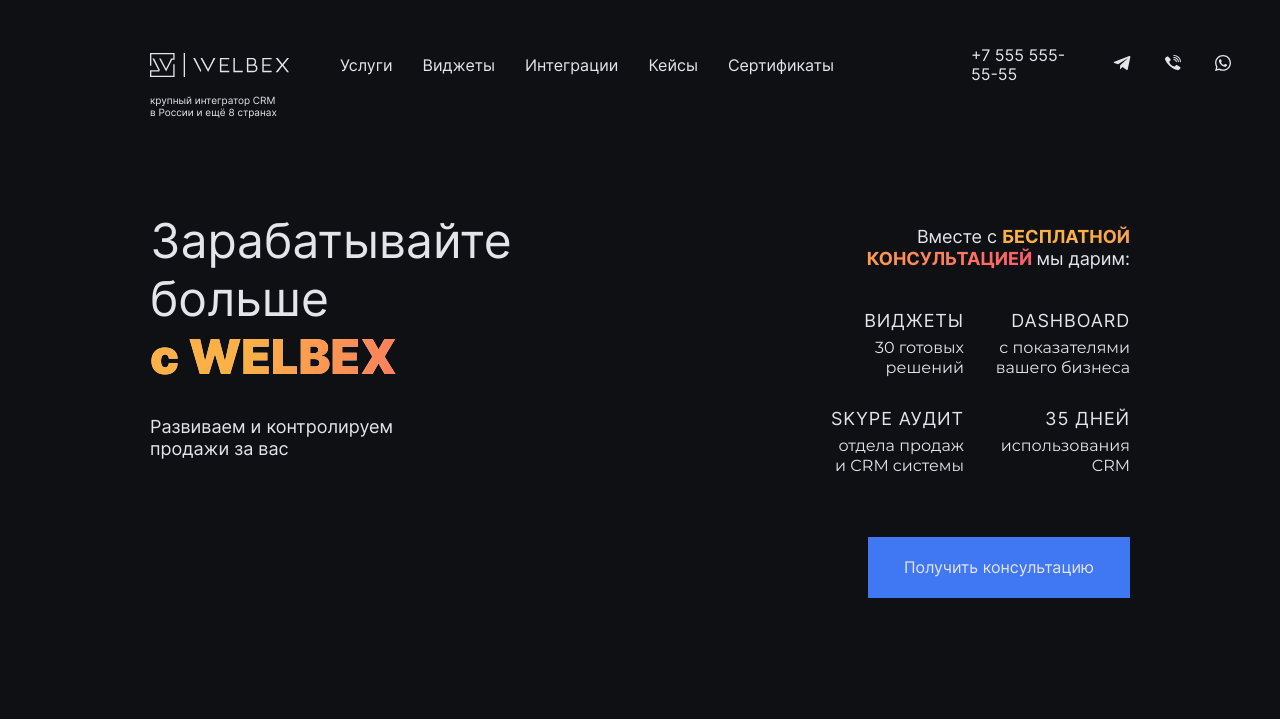
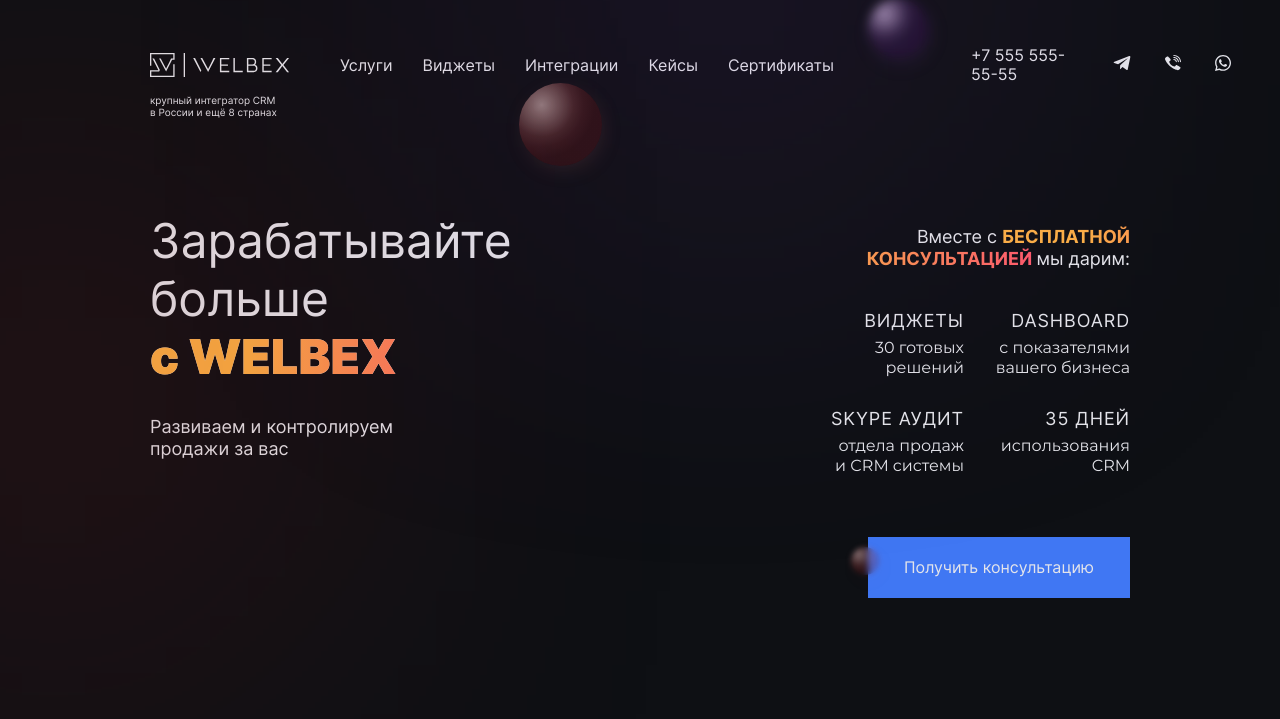
Before and after one commit to bevuxyna/welbex, a plain HTML site: page index.html in a window 1280 px wide. Shown: the top 719 px of the page. Drawn offline with Linux system fonts and the light colour scheme.

Commit message:
add background

```diff
--- /dev/null
+++ b/blocks/background/__bottom-ball/background__bottom-ball.css
@@ -0,0 +1,12 @@
+.background__bottom-ball {
+    position: absolute;
+    width: 28px;
+    height: 28px;
+    left: 851px;
+    top: 547px;
+    border-radius: 50%;
+    background: radial-gradient(64% 64% at 27.25% 26.5%, rgba(255, 208, 208, 0.48) 0%, rgba(212, 93, 93, 0.248) 59.67%, rgba(167, 49, 49, 0.264) 78.59%, rgba(130, 25, 25, 0.232) 100%) /* warning: gradient uses a rotation that is not supported by CSS and may not behave as expected */;
+    box-shadow: 3px 6px 27px -10px rgba(223, 125, 125, 0.25);
+    filter: blur(2.5px);
+    backdrop-filter: blur(2px);
+}
--- /dev/null
+++ b/blocks/background/__left-ball/background__left-ball.css
@@ -0,0 +1,10 @@
+.background__left-ball {
+    position: absolute;
+    width: 311px;
+    height: 311px;
+    left: -102px;
+    top: 251px;
+    background: #961A1A;
+    opacity: 0.5;
+    filter: blur(196px);
+}
--- a/blocks/background/__purple-ball/background__purple-ball.css
+++ b/blocks/background/__purple-ball/background__purple-ball.css
@@ -8,4 +8,5 @@
     position: absolute;
     left: 868px;
     top: -2px;
+    border-radius: 50%;
 }
--- /dev/null
+++ b/blocks/background/__red-ball/background__red-ball.css
@@ -0,0 +1,11 @@
+.background__red-ball {
+    position: absolute;
+    width: 83px;
+    height: 83px;
+    border-radius: 50%;
+    left: 519px;
+    top: 83px;
+    background: radial-gradient(64% 64% at 27.25% 26.5%, rgba(255, 208, 208, 0.536) 0%, rgba(212, 93, 93, 0.264) 59.67%, rgba(167, 49, 49, 0.248) 78.59%, rgba(130, 25, 25, 0.248) 100%) /* warning: gradient uses a rotation that is not supported by CSS and may not behave as expected */;
+    box-shadow: 3px 6px 27px -10px rgba(223, 125, 125, 0.25);
+    backdrop-filter: blur(2px);
+}
--- /dev/null
+++ b/blocks/background/__top-ball/background__top-ball.css
@@ -0,0 +1,10 @@
+.background__top-ball {
+    position: absolute;
+    width: 259px;
+    height: 259px;
+    left: 602px;
+    top: -154px;
+    background: #833AB4;
+    opacity: 0.5;
+    filter: blur(196px);
+}
--- a/index.html
+++ b/index.html
@@ -38,13 +38,15 @@
       <p class="header__about">крупный интегратор CRM в Росcии и ещё 8 странах</p>
     </header>
 
-    <!--    <img src="images/purple%20ball.svg" class="background__purple-ball">-->
+    <section class="background">
+      <div class="background__purple-ball"></div>
+      <div class="background__top-ball"></div>
+      <div class="background__red-ball"></div>
+      <div class="background__left-ball"></div>
+      <div class="background__bottom-ball"></div>
+    </section>
 
     <main>
-      <section class="background">
-
-      </section>
-
       <section class="main-info">
         <div class="main-info__title-wrapper">
           <h1 class="main-info__title">Зарабатывайте больше</h1>
@@ -81,7 +83,6 @@
         </div>
 
       </section>
-
     </main>
 
     <footer class="footer">
@@ -120,7 +121,7 @@
         <p class="footer__address">Москва, Путевой проезд 3с1, к 902</p>
         <div class="footer__copyright">
           <p class="footer__copyright-text">©WELBEX 2022. Все права защищены.</p>
-          <a class="footer__copyright-link">Политика конфиденциальности</a>
+          <a class="footer__copyright-link" href="#">Политика конфиденциальности</a>
         </div>
       </div>
 
--- a/styles/index.css
+++ b/styles/index.css
@@ -21,6 +21,10 @@
 
 @import url(../blocks/background/background.css);
 @import url(../blocks/background/__purple-ball/background__purple-ball.css);
+@import url(../blocks/background/__top-ball/background__top-ball.css);
+@import url(../blocks/background/__red-ball/background__red-ball.css);
+@import url(../blocks/background/__left-ball/background__left-ball.css);
+@import url(../blocks/background/__bottom-ball/background__bottom-ball.css);
 
 @import url(../blocks/main-info/main-info.css);
 @import url(../blocks/main-info/__title/main-info__title.css);
```
Also changed, not shown: images/purple ball.svg (deleted).
